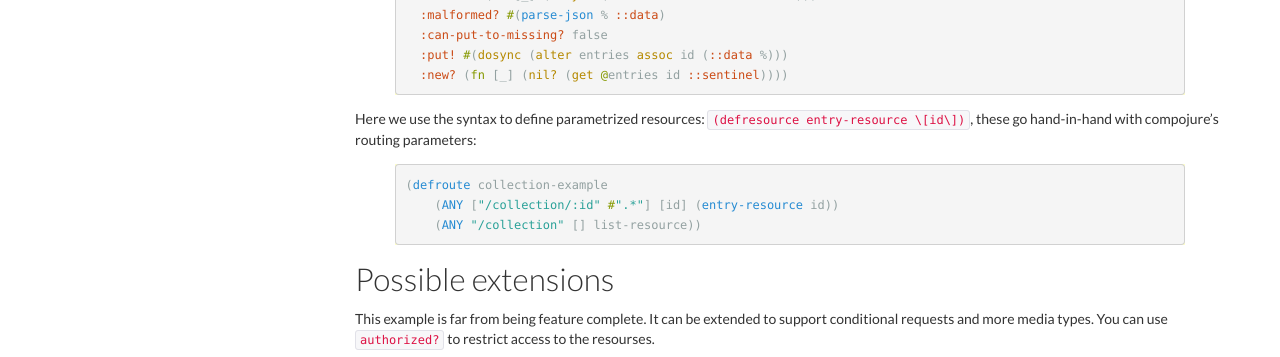
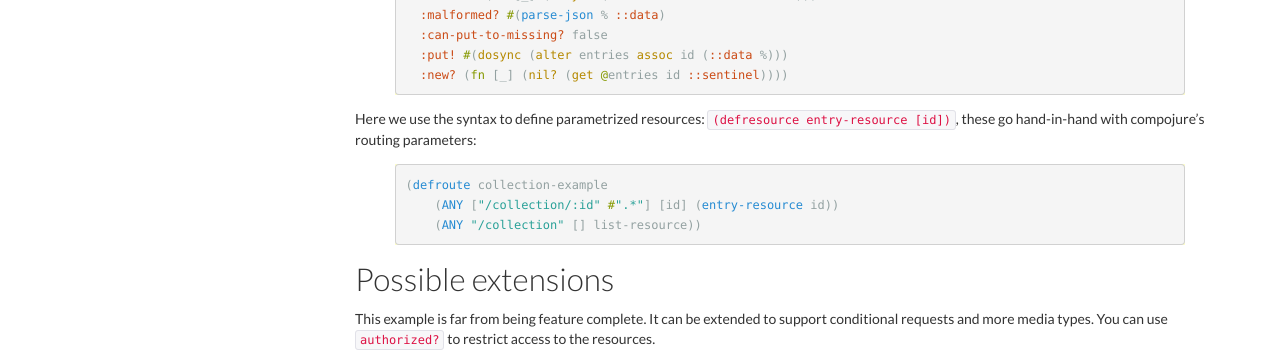
Before and after one commit to clojure-liberator/liberator, a Jekyll site: the page built from tutorial/all-together.md, in a window 1280 px wide and 900 px high, scrolled down 1731 px. Shown: the part 540-897 px from the top of the window. Built offline with Jekyll 4.4.1, drawn with Linux system fonts in a browser that asks for light colours; nearby versions of some CDN libraries.

Commit message:
Correct typos.

`````diff
--- a/tutorial/all-together.md
+++ b/tutorial/all-together.md
@@ -142,7 +142,7 @@ context.
 {% endhighlight %}
 
 Here we use the syntax to define parametrized resources:
-````(defresource entry-resource \[id\])````, these go
+````(defresource entry-resource [id])````, these go
 hand-in-hand with compojure's routing parameters:
 
 {% highlight clojure %}
@@ -155,4 +155,4 @@ hand-in-hand with compojure's routing parameters:
 
 This example is far from being feature complete. It can be extended
 to support conditional requests and more media types. You can use
-````authorized?```` to restrict access to the resourses.
+````authorized?```` to restrict access to the resources.
`````
